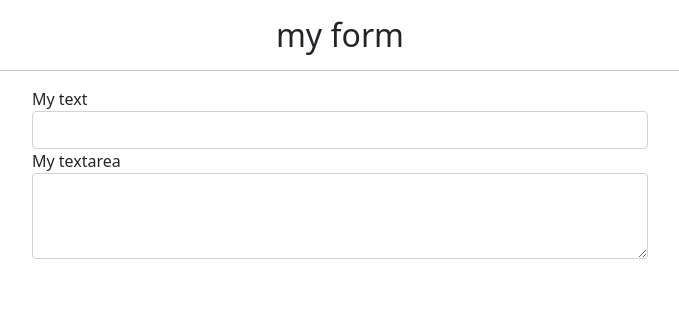
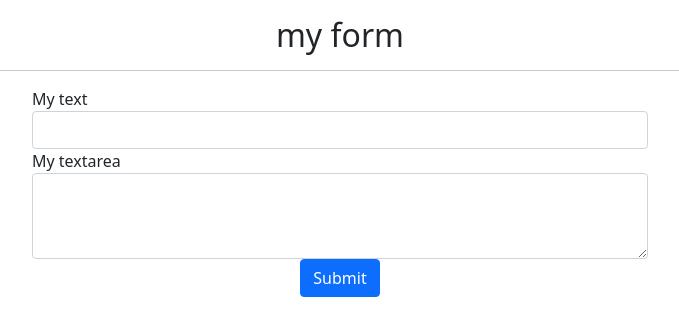
Before and after one commit to pradeepkhadka505/django-traning, a Django app: page /myform in a window 1280 px wide. Shown: the part 56-392 px from the top of the page, without its empty margins (300-979 px from the left). Run offline with Django 3.2, Linux system fonts and the light colour scheme.

Commit message:
Some GET ANd post method in  form, for post method (csrf_token) is necessary

```diff
--- a/myproject/myapp/urls.py
+++ b/myproject/myapp/urls.py
@@ -17,7 +17,8 @@ urlpatterns = [
     path('myimage3', views.my_image3, name="myimage3"),
     path('myimage4', views.my_image4, name='myimage4'),
     path('myimage5/<str:imagename>', views.my_image5, name='myimage5'),
-    path('myform', views.my_form, name="myform")
-
+    path('myform', views.my_form, name="myform"),
+    #Routing for form submmitting
+    path('submitform', views.submit_my_form, name= "submitform")
 
 ]
--- a/myproject/myapp/views.py
+++ b/myproject/myapp/views.py
@@ -67,3 +67,13 @@ def my_image5(request, imagename):
 
 def my_form(request):
     return render(request, 'myform.html')
+
+#for form backend
+def submit_my_form(request):
+    my_dictionary = {
+        "var1" :request.POST['mytext'],
+        "var2" :request.POST['mytextarea'],
+        "method" :request.method
+    }
+
+    return JsonResponse(my_dictionary)
--- a/myproject/templates/myform.html
+++ b/myproject/templates/myform.html
@@ -6,7 +6,8 @@
     <div class="container-fluid">
         <div class="row">
             <div class="col-md-6" style="margin: 0 auto">
-                <form method="" action="">
+                <form method="POST" action="{% url 'submitform' %}">
+                    {% csrf_token %}
                     <div class="form-group">
                         <label for="mytext">My text </label>
                         <input class="form-control" type="text" id="mytext" name="mytext">
@@ -15,6 +16,9 @@
                         <label for="mytextarea">My textarea </label>
                         <textarea class="form-control" rows="3"  id="mytextarea" name="mytextarea"></textarea>
                     </div>
+                    <div class="form-group">
+                       <button type="submit" class="btn btn-primary" style="margin:0 auto; display:block;"> Submit </button>
+                    </div>
                 </form>
             </div>
         </div>
```
